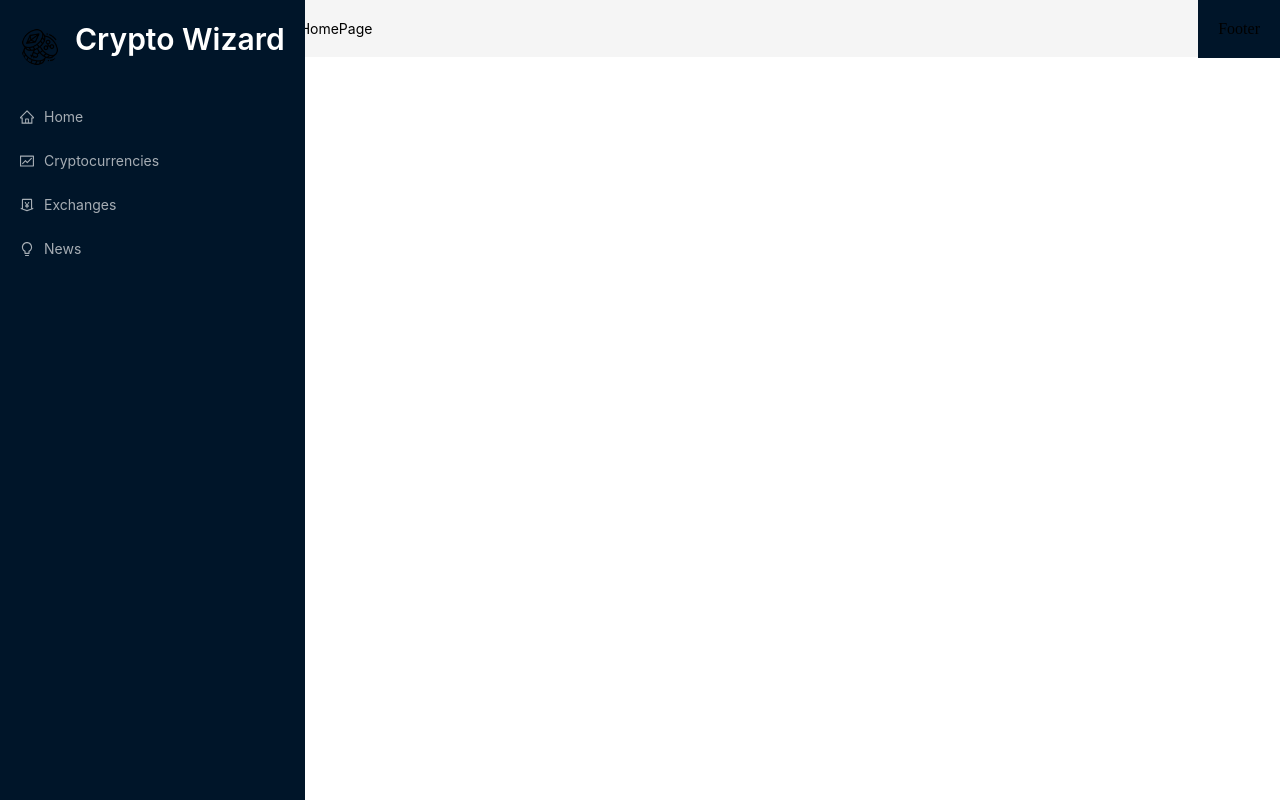
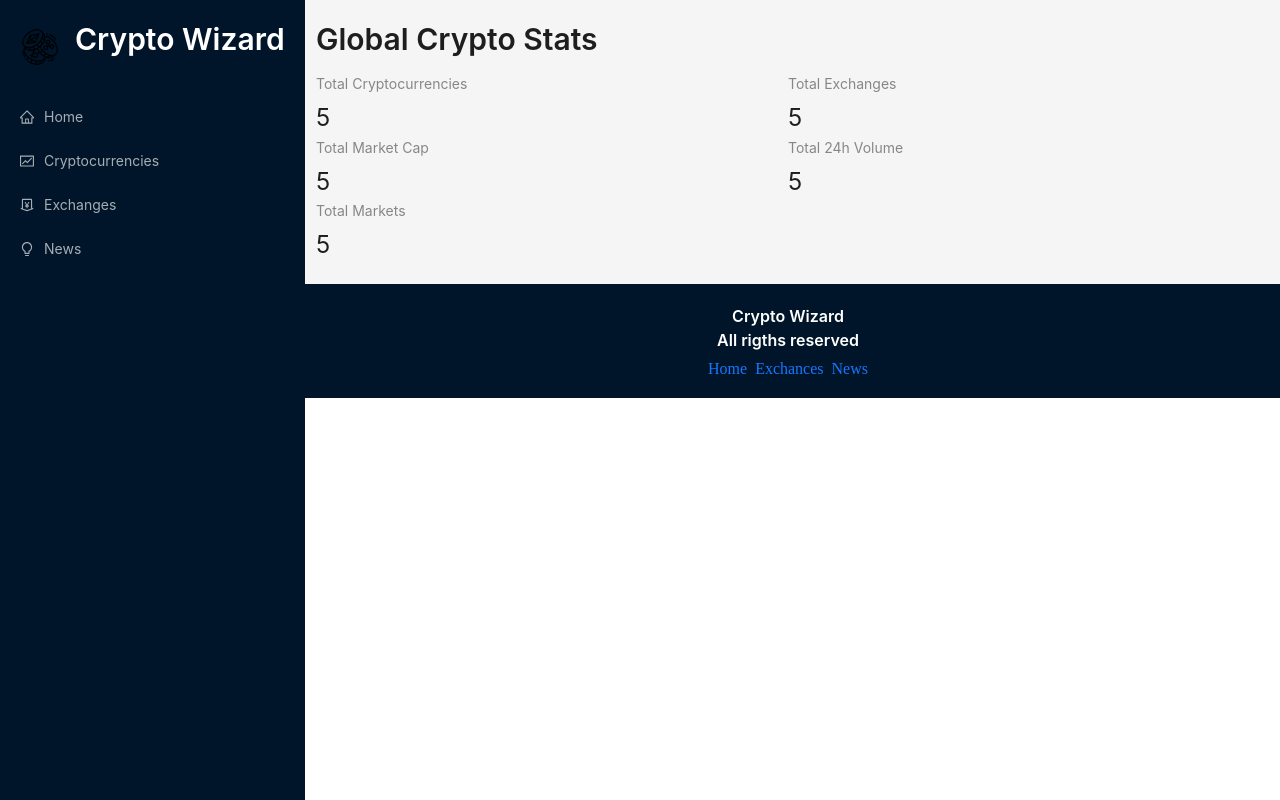
Before and after one commit to RafaelaMirabile/CryptoWizard, a React (Create React App) app: page / in a window 1280 px wide. Built offline with nearby package versions, Linux system fonts and the light colour scheme.

Commit message:
feat: store folder created - ConfigureStore from reduxjs/toolkit

```diff
--- a/src/App.js
+++ b/src/App.js
@@ -2,7 +2,7 @@ import React from "react";
 import './App.css';
 import { Layout } from "antd";
 import { Routes, Route } from 'react-router-dom'
-import { HomePage, CryptoCurrencies, CryptoDetails, News, Exchange, Navbar, Footer, } from './components'
+import { HomePage, CryptoCurrencies, CryptoDetails, News, Exchange, Navbar, Footer } from './components'
 import './App.css'
 export const App = () => {
   return (
@@ -22,9 +22,9 @@ export const App = () => {
             </Routes>
           </div>
         </Layout>
-      </div>
-      <div className="footer">
-        <Footer />
+        <div className="footer">
+          <Footer />
+        </div>
       </div>
     </div>
   );
--- /dev/null
+++ b/src/app/store.js
@@ -0,0 +1,5 @@
+import { configureStore } from "@reduxjs/toolkit";
+
+export default configureStore({
+    reducer: {},
+})
--- a/src/components/Footer.jsx
+++ b/src/components/Footer.jsx
@@ -1,6 +1,20 @@
+import { Space, Typography } from "antd";
+import React from "react";
+import { Link } from "react-router-dom";
+
 const Footer = () => {
     return (
-        <>Footer</>
+        <>
+            <Typography.Title level={5} style={{ color: 'white', textAlign: 'center' }}>
+                Crypto Wizard <br />
+                All rigths reserved
+            </Typography.Title>
+            <Space>
+                <Link path="/">Home</Link>
+                <Link path="/exchanges">Exchances</Link>
+                <Link path="/news">News</Link>
+            </Space>
+        </>
     )
 }
 export default Footer;
--- a/src/components/HomePage.jsx
+++ b/src/components/HomePage.jsx
@@ -1,8 +1,20 @@
+import { Col, Row, Statistic, Typography } from "antd";
 import React from "react";
 
 const HomePage = () => {
     return (
-        <>HomePage</>
+        <>
+            <Typography.Title level={2} className="heading">
+                Global Crypto Stats
+            </Typography.Title>
+            <Row>
+                <Col span={12}><Statistic title="Total Cryptocurrencies" value="5" /></Col>
+                <Col span={12}><Statistic title="Total Exchanges" value="5" /></Col>
+                <Col span={12}><Statistic title="Total Market Cap" value="5" /></Col>
+                <Col span={12}><Statistic title="Total 24h Volume" value="5" /></Col>
+                <Col span={12}><Statistic title="Total Markets" value="5" /></Col>
+            </Row>
+        </>
     )
 }
 
--- a/src/index.js
+++ b/src/index.js
@@ -2,8 +2,13 @@ import React from 'react';
 import { App } from './App';
 import ReactDOM from 'react-dom';
 import { BrowserRouter as Router } from 'react-router-dom';
+import store from './app/store';
+import { Provider } from 'react-redux';
+
 
 ReactDOM.render(
     <Router>
-        <App />,
+        <Provider store={store}>
+            <App />
+        </Provider>
     </Router>, document.getElementById('root'))
```
Also changed, not shown: src/services/cryptoApi.js (added, +15 -0 lines).
